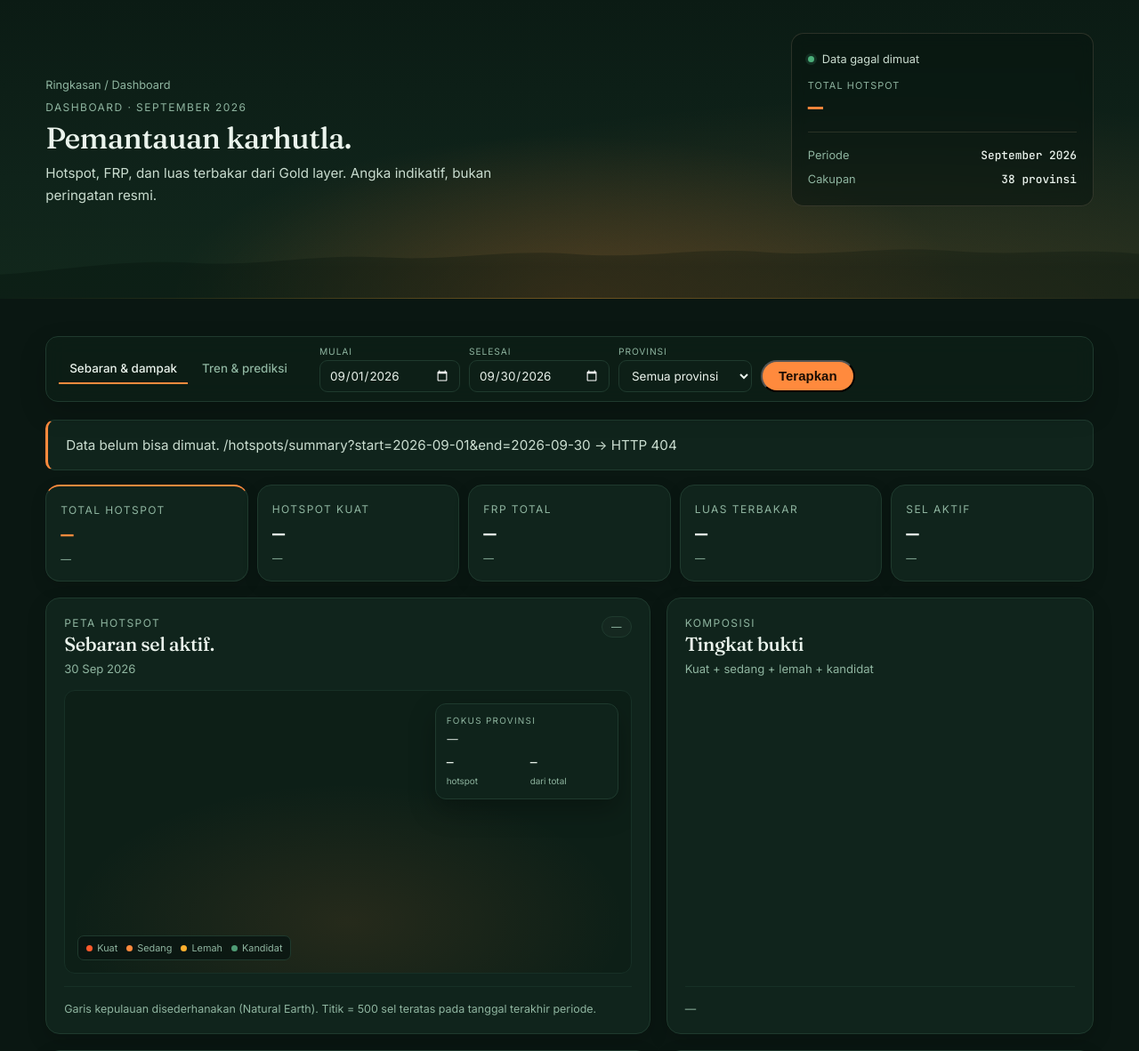
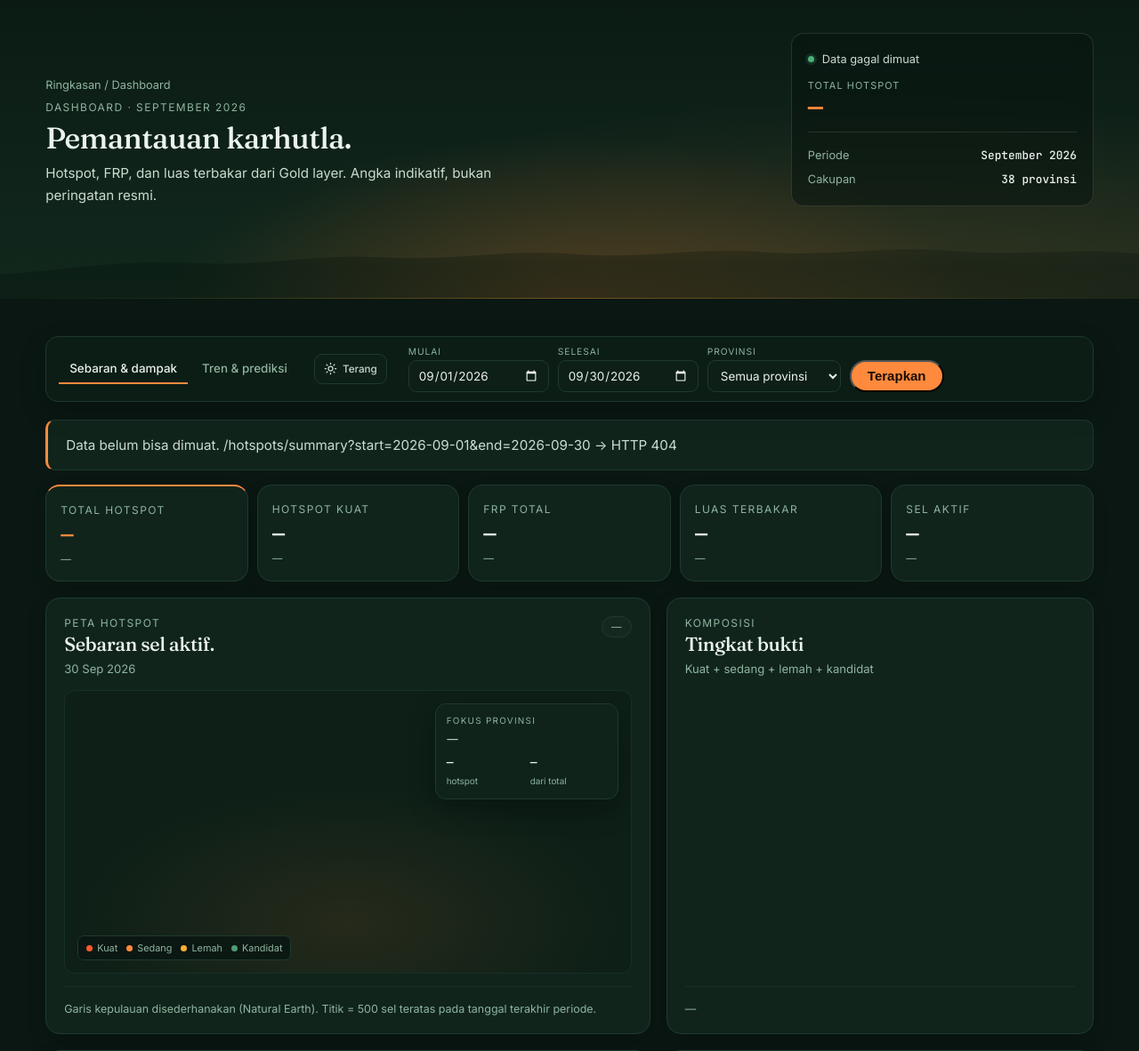
Before and after one commit to prayudahlah/karhutla-data-platform, a Python web app: template src/serving/templates/dashboard.html in a window 1280 px wide. Shown: the part 90-1272 px from the top of the page at 89% size. Run offline with Jinja, Linux system fonts and the light colour scheme; the template is opened without the code that fills it, so the values that code supplies are empty.

Commit message:
feat(dashboard): tema terang dan gelap dengan toggle tersimpan

```diff
--- a/src/serving/static/dashboard.css
+++ b/src/serving/static/dashboard.css
@@ -1,5 +1,82 @@
 /* Dashboard Gold. Halaman ini memakai kanvas lebih lebar dari portal,
    tetapi tetap memakai token dan tipografi portal.css. */
+
+/* Workspace membawa token tema; hero, navbar, dan footer tetap gelap. */
+.dash-workspace {
+  --tier-kuat: #ff5a2b;
+  --tier-sedang: #ff8a3d;
+  --tier-lemah: #ffb02e;
+  --tier-kandidat: #4f9c75;
+  --controlbar-bg: rgba(13, 31, 23, 0.9);
+  --map-focus-bg: rgba(16, 36, 28, 0.9);
+  --map-legend-bg: rgba(10, 23, 18, 0.9);
+  --track: #173026;
+  --heat-1: #173026;
+  --heat-2: #2f5e49;
+  --heat-3: #6f9c83;
+  --heat-4: #ffb02e;
+  --heat-5: #ff5a2b;
+  --panel-shadow: 0 8px 22px rgba(0, 0, 0, 0.16);
+  --kpi-shadow: 0 6px 18px rgba(0, 0, 0, 0.12);
+  padding-bottom: 28px;
+  background: var(--bg);
+  color: var(--text);
+}
+
+html[data-theme="light"] .dash-workspace {
+  --bg: #f3f0e7;
+  --panel: #fffdf9;
+  --panel-2: #f8f5ec;
+  --line: #e0d9ca;
+  --line-soft: #ece6da;
+  --text: #16241c;
+  --body: #3f5146;
+  --label: #6f7f75;
+  --edge: #9aab9d;
+  --amber: #d9581e;
+  --ember: #d9431f;
+  --gold: #b98314;
+  --green: #2f7d57;
+  --tier-kuat: #e2402a;
+  --tier-sedang: #f2711c;
+  --tier-lemah: #e9a21b;
+  --tier-kandidat: #2f7d57;
+  --controlbar-bg: rgba(255, 253, 249, 0.92);
+  --map-focus-bg: rgba(255, 253, 249, 0.94);
+  --map-legend-bg: rgba(255, 253, 249, 0.94);
+  --track: #eee8db;
+  --heat-1: #f1ede2;
+  --heat-2: #e6efe5;
+  --heat-3: #c7ddc6;
+  --heat-4: #ffb02e;
+  --heat-5: #ff5a2b;
+  --panel-shadow: 0 8px 22px rgba(40, 50, 38, 0.06);
+  --kpi-shadow: 0 6px 18px rgba(40, 50, 38, 0.05);
+}
+
+.theme-toggle {
+  display: inline-flex;
+  flex: none;
+  align-items: center;
+  gap: 6px;
+  height: 34px;
+  margin-left: 8px;
+  padding: 0 10px;
+  border: 1px solid var(--line);
+  border-radius: 9px;
+  background: var(--panel-2);
+  color: var(--body);
+  font: inherit;
+  font-size: 0.73rem;
+  font-weight: 500;
+  cursor: pointer;
+  transition: border-color 140ms ease, color 140ms ease;
+}
+.theme-toggle:hover { border-color: var(--edge); color: var(--text); }
+.theme-toggle:focus-visible { outline: 2px solid var(--amber); outline-offset: 2px; }
+.theme-toggle .theme-icon.moon { display: none; }
+html[data-theme="light"] .theme-toggle .theme-icon.sun { display: none; }
+html[data-theme="light"] .theme-toggle .theme-icon.moon { display: block; }
 
 .site-header .site-nav,
 .site-footer,
--- a/src/serving/static/dashboard.js
+++ b/src/serving/static/dashboard.js
@@ -135,6 +135,156 @@
     if (state.province) params.set("province", state.province);
     return params.toString();
   };
+
+  const THEME_KEY = "jagahutan-theme";
+
+  const PALETTES = {
+    dark: {
+      tier: {
+        kuat: "#ff5a2b",
+        sedang: "#ff8a3d",
+        lemah: "#ffb02e",
+        kandidat: "#4f9c75",
+      },
+      frp: "#ffb02e",
+      treemap: [
+        "#E8681F",
+        "#2F7D57",
+        "#3A8F66",
+        "#4F9C75",
+        "#67AD88",
+        "#82BF9D",
+        "#A0D0B4",
+        "#BFE0C9",
+      ],
+      treemapOthers: "#5C6B62",
+      mapLand: "#153a2b",
+      mapStroke: "#3d7657",
+      mapGrid: "#1b3a2d",
+      mapLabel: "#8fb5a0",
+      heat: [
+        ["#173026", "#eaf3ec"],
+        ["#2f5e49", "#f4fbf6"],
+        ["#6f9c83", "#10241c"],
+        ["#ffb02e", "#1a0d03"],
+        ["#ff8a3d", "#1a0d03"],
+        ["#ff5a2b", "#1a0d03"],
+      ],
+    },
+    light: {
+      tier: {
+        kuat: "#e2402a",
+        sedang: "#f2711c",
+        lemah: "#e9a21b",
+        kandidat: "#2f7d57",
+      },
+      frp: "#d9581e",
+      treemap: [
+        "#D9581E",
+        "#1B4F36",
+        "#266044",
+        "#317054",
+        "#3D8062",
+        "#4F9070",
+        "#65A184",
+        "#7FB29A",
+      ],
+      treemapOthers: "#B7AF9F",
+      mapLand: "#d8e2c5",
+      mapStroke: "#9fb28e",
+      mapGrid: "#e6e2d3",
+      mapLabel: "#6d7f72",
+      heat: [
+        ["#f1ede2", "#8a978c"],
+        ["#e6efe5", "#3f5c4c"],
+        ["#c7ddc6", "#24402f"],
+        ["#9dc79b", "#16241c"],
+        ["#ffb02e", "#1a0d03"],
+        ["#ff5a2b", "#1a0d03"],
+      ],
+    },
+  };
+
+  const isLight = () => document.documentElement.dataset.theme === "light";
+  const palette = () => (isLight() ? PALETTES.light : PALETTES.dark);
+
+  let lastData = null;
+
+  function syncThemeButton() {
+    const button = $("theme-toggle");
+    if (!button) return;
+    const light = isLight();
+    button.setAttribute("aria-pressed", String(light));
+    const label = button.querySelector(".theme-label");
+    if (label) label.textContent = light ? "Gelap" : "Terang";
+    const title = light ? "Ganti ke tema gelap" : "Ganti ke tema terang";
+    button.setAttribute("aria-label", "Ganti tema");
+    button.setAttribute("title", title);
+  }
+
+  function renderAll(data) {
+    const { summaryRows, dailyRows, monthlyRows, health, cells } = data;
+    renderSummary(summaryRows, monthlyRows);
+    renderTrendKpis(dailyRows);
+    renderTierChart(dailyRows);
+    renderDailyStrip(dailyRows);
+    renderMap(cells, summaryRows);
+    renderTreemap(summaryRows);
+    renderLineChart(
+      "chart-frp",
+      dailyRows,
+      "frp_sum",
+      "frp-peak",
+      palette().frp,
+    );
+    renderTop(
+      "top-hotspot",
+      summaryRows,
+      "hotspot_count",
+      false,
+      sum(summaryRows, "hotspot_count"),
+    );
+    renderDonut(summaryRows);
+
+    const hotspotTotal = sum(summaryRows, "hotspot_count");
+    const kandidat = sum(summaryRows, "hotspot_kandidat");
+    $("top-hotspot-note").textContent = summaryRows.length
+      ? summaryRows.length +
+        " provinsi · " +
+        number.format(hotspotTotal) +
+        " hotspot"
+      : "Belum ada data pada rentang ini.";
+    $("donut-note").textContent = hotspotTotal
+      ? "Kandidat " +
+        decimal.format((kandidat / hotspotTotal) * 100) +
+        "% dari total"
+      : "Belum ada data pada rentang ini.";
+    renderFreshness(health);
+  }
+
+  function applyTheme(theme, persist) {
+    if (theme === "light") {
+      document.documentElement.dataset.theme = "light";
+    } else {
+      delete document.documentElement.dataset.theme;
+    }
+    if (persist) {
+      try {
+        localStorage.setItem(THEME_KEY, theme);
+      } catch (error) {}
+    }
+    syncThemeButton();
+    if (lastData) renderAll(lastData);
+  }
+
+  function bindTheme() {
+    const button = $("theme-toggle");
+    if (!button) return;
+    button.addEventListener("click", () => {
+      applyTheme(isLight() ? "dark" : "light", true);
+    });
+    syncThemeButton();
+  }
 
   function renderSummary(summaryRows, monthlyRows) {
     const total = sum(summaryRows, "hotspot_count");
@@ -514,10 +664,10 @@
         const x = center - barWidth / 2;
         let y = padT + plotH;
         const parts = [
-          ["kuat", "#ff5a2b"],
-          ["sedang", "#ff8a3d"],
-          ["lemah", "#ffb02e"],
-          ["kandidat", "#4F9C75"],
+          ["kuat", palette().tier.kuat],
+          ["sedang", palette().tier.sedang],
+          ["lemah", palette().tier.lemah],
+          ["kandidat", palette().tier.kandidat],
         ]
           .map(([key, color]) => {
             const value = bucket[key];
@@ -626,16 +776,7 @@
       return;
     }
 
-    const colors = [
-      "#E8681F",
-      "#2F7D57",
-      "#3A8F66",
-      "#4F9C75",
-      "#67AD88",
-      "#82BF9D",
-      "#A0D0B4",
-      "#BFE0C9",
-    ];
+    const colors = palette().treemap;
     const items = top.map((row, index) => ({
       name: row.province,
       value: Number(row.hotspot_count || 0),
@@ -650,7 +791,7 @@
       items.push({
         name: "Lainnya · " + others.length + " provinsi",
         value: othersValue,
-        color: "#5C6B62",
+        color: palette().treemapOthers,
       });
     }
     const boxes = [];
@@ -780,12 +921,13 @@
   }
 
   function heatColor(ratio) {
-    if (ratio <= 0.001) return ["#173026", "#eaf3ec"];
-    if (ratio < 0.25) return ["#2f5e49", "#f4fbf6"];
-    if (ratio < 0.5) return ["#6f9c83", "#10241c"];
-    if (ratio < 0.75) return ["#ffb02e", "#1a0d03"];
-    if (ratio < 0.9) return ["#ff8a3d", "#1a0d03"];
-    return ["#ff5a2b", "#1a0d03"];
+    const ramp = palette().heat;
+    if (ratio <= 0.001) return ramp[0];
+    if (ratio < 0.25) return ramp[1];
+    if (ratio < 0.5) return ramp[2];
+    if (ratio < 0.75) return ramp[3];
+    if (ratio < 0.9) return ramp[4];
+    return ramp[5];
   }
 
   function renderDailyStrip(rows) {
@@ -941,20 +1083,29 @@
         ? decimal.format((Number(top.hotspot_count) / total) * 100) + "%"
         : "—";
 
+    const colors = palette();
     const land =
       '<rect width="640" height="320" fill="url(#mapGrid)" />' +
-      '<g fill="#153a2b" stroke="#3d7657" stroke-width="1.3" stroke-linejoin="round">' +
+      '<g fill="' +
+      colors.mapLand +
+      '" stroke="' +
+      colors.mapStroke +
+      '" stroke-width="1.3" stroke-linejoin="round">' +
       '<path fill-rule="evenodd" d="' +
       ISLAND_PATHS +
       '" />' +
       "</g>" +
-      '<g fill="#8fb5a0" font-size="9.5" font-weight="600" letter-spacing="1.2" text-anchor="middle" opacity=".8">' +
+      '<g fill="' +
+      colors.mapLabel +
+      '" font-size="9.5" font-weight="600" letter-spacing="1.2" text-anchor="middle" opacity=".8">' +
       '<text x="95" y="223">SUMATERA</text><text x="235" y="260">JAWA</text><text x="338" y="206">KALIMANTAN</text><text x="440" y="218">SULAWESI</text><text x="568" y="216">PAPUA</text>' +
       "</g>";
 
     if (!rows.length) {
       svg.innerHTML =
-        '<defs><pattern id="mapGrid" width="26" height="26" patternUnits="userSpaceOnUse"><path d="M 26 0 L 0 0 0 26" fill="none" stroke="#1b3a2d" stroke-width="1" /></pattern></defs>' +
+        '<defs><pattern id="mapGrid" width="26" height="26" patternUnits="userSpaceOnUse"><path d="M 26 0 L 0 0 0 26" fill="none" stroke="' +
+        colors.mapGrid +
+        '" stroke-width="1" /></pattern></defs>' +
         land +
         '<text x="320" y="168" text-anchor="middle" fill="var(--label)" font-size="13">Tidak ada sel pada tanggal ini.</text>';
       return;
@@ -969,10 +1120,10 @@
       28 + ((6 - Number(lat)) / 17) * 268,
     ];
     const color = (row) => {
-      if (Number(row.hotspot_kuat) > 0) return "#ff5a2b";
-      if (Number(row.hotspot_sedang) > 0) return "#ff8a3d";
-      if (Number(row.hotspot_lemah) > 0) return "#ffb02e";
-      return "#4F9C75";
+      if (Number(row.hotspot_kuat) > 0) return colors.tier.kuat;
+      if (Number(row.hotspot_sedang) > 0) return colors.tier.sedang;
+      if (Number(row.hotspot_lemah) > 0) return colors.tier.lemah;
+      return colors.tier.kandidat;
     };
     const radius = (count) =>
       Math.min(7, Math.max(1.6, 1.4 + Math.sqrt(count) * 0.42));
@@ -1024,7 +1175,9 @@
       .join("");
 
     svg.innerHTML =
-      '<defs><pattern id="mapGrid" width="26" height="26" patternUnits="userSpaceOnUse"><path d="M 26 0 L 0 0 0 26" fill="none" stroke="#1b3a2d" stroke-width="1" /></pattern></defs>' +
+      '<defs><pattern id="mapGrid" width="26" height="26" patternUnits="userSpaceOnUse"><path d="M 26 0 L 0 0 0 26" fill="none" stroke="' +
+      colors.mapGrid +
+      '" stroke-width="1" /></pattern></defs>' +
       land +
       glows +
       dots;
@@ -1033,11 +1186,12 @@
   function renderDonut(summaryRows) {
     const svg = $("donut");
     const legend = $("donut-legend");
+    const colors = palette().tier;
     const segments = [
-      { label: "Kuat", value: sum(summaryRows, "hotspot_kuat"), color: "#ff5a2b" },
-      { label: "Sedang", value: sum(summaryRows, "hotspot_sedang"), color: "#ff8a3d" },
-      { label: "Lemah", value: sum(summaryRows, "hotspot_lemah"), color: "#ffb02e" },
-      { label: "Kandidat", value: sum(summaryRows, "hotspot_kandidat"), color: "#4F9C75" },
+      { label: "Kuat", value: sum(summaryRows, "hotspot_kuat"), color: colors.kuat },
+      { label: "Sedang", value: sum(summaryRows, "hotspot_sedang"), color: colors.sedang },
+      { label: "Lemah", value: sum(summaryRows, "hotspot_lemah"), color: colors.lemah },
+      { label: "Kandidat", value: sum(summaryRows, "hotspot_kandidat"), color: colors.kandidat },
     ].filter((segment) => segment.value > 0);
 
     const total = segments.reduce((acc, segment) => acc + segment.value, 0);
@@ -1147,43 +1301,14 @@
         (row) => row.burn_month >= startMonth && row.burn_month <= endMonth,
       );
 
-      renderSummary(summaryRows, monthlyRows);
-      renderTrendKpis(dailyRows);
-      renderTierChart(dailyRows);
-      renderDailyStrip(dailyRows);
-      renderMap(cells.rows || [], summaryRows);
-      renderTreemap(summaryRows);
-      renderLineChart(
-        "chart-frp",
+      lastData = {
+        summaryRows,
         dailyRows,
-        "frp_sum",
-        "frp-peak",
-        "#ffb02e",
-      );
-      renderTop(
-        "top-hotspot",
-        summaryRows,
-        "hotspot_count",
-        false,
-        sum(summaryRows, "hotspot_count"),
-      );
-      renderDonut(summaryRows);
-
-      const hotspotTotal = sum(summaryRows, "hotspot_count");
-      const kandidat = sum(summaryRows, "hotspot_kandidat");
-      $("top-hotspot-note").textContent = summaryRows.length
-        ? summaryRows.length +
-          " provinsi · " +
-          number.format(hotspotTotal) +
-          " hotspot"
-        : "Belum ada data pada rentang ini.";
-      $("donut-note").textContent = hotspotTotal
-        ? "Kandidat " +
-          decimal.format((kandidat / hotspotTotal) * 100) +
-          "% dari total"
-        : "Belum ada data pada rentang ini.";
-
-      renderFreshness(health);
+        monthlyRows,
+        health,
+        cells: cells.rows || [],
+      };
+      renderAll(lastData);
     } catch (error) {
       showError("Data belum bisa dimuat. " + error.message);
       $("freshness").textContent = "Data gagal dimuat";
@@ -1269,6 +1394,7 @@
   }
 
   document.addEventListener("DOMContentLoaded", () => {
+    bindTheme();
     bindTabs();
     bindFilters();
     loadProvinces();
--- a/src/serving/templates/dashboard.html
+++ b/src/serving/templates/dashboard.html
@@ -1,6 +1,18 @@
 {% extends "base.html" %}
 {% block title %}Dashboard | JAGAHUTAN{% endblock %}
-{% block extra_head %}<link rel="stylesheet" href="/static/dashboard.css?v=20261122y">{% endblock %}
+{% block extra_head %}
+<script>
+(function () {
+  try {
+    var theme = localStorage.getItem("jagahutan-theme");
+    if (theme === "light" || theme === "dark") {
+      document.documentElement.dataset.theme = theme;
+    }
+  } catch (error) {}
+})();
+</script>
+<link rel="stylesheet" href="/static/dashboard.css?v=20261123e">
+{% endblock %}
 {% block content %}
 <section class="hero hero-dash">
   <div class="hero-glow"></div>
@@ -28,6 +40,7 @@
   </div>
 </section>
 
+<div class="dash-workspace">
 <div class="shell dash-wrap">
   <div class="dash-controlbar">
     <div class="dash-tabbar">
@@ -35,6 +48,11 @@
         <button class="dash-tab" id="tab-sebaran" type="button" role="tab" aria-selected="true" aria-controls="panel-sebaran" data-tab="sebaran">Sebaran &amp; dampak</button>
         <button class="dash-tab" id="tab-tren" type="button" role="tab" aria-selected="false" aria-controls="panel-tren" data-tab="tren" tabindex="-1">Tren &amp; prediksi</button>
       </div>
+      <button class="theme-toggle" id="theme-toggle" type="button" aria-pressed="false" aria-label="Ganti tema" title="Ganti ke tema terang">
+        <svg class="theme-icon sun" width="15" height="15" viewBox="0 0 24 24" fill="none" stroke="currentColor" stroke-width="2" stroke-linecap="round" aria-hidden="true"><circle cx="12" cy="12" r="4"/><path d="M12 2v2M12 20v2M2 12h2M20 12h2M4.9 4.9l1.4 1.4M17.7 17.7l1.4 1.4M19.1 4.9l-1.4 1.4M6.3 17.7l-1.4 1.4"/></svg>
+        <svg class="theme-icon moon" width="15" height="15" viewBox="0 0 24 24" fill="none" stroke="currentColor" stroke-width="2" stroke-linecap="round" stroke-linejoin="round" aria-hidden="true"><path d="M21 12.8A9 9 0 1 1 11.2 3 7 7 0 0 0 21 12.8z"/></svg>
+        <span class="theme-label">Terang</span>
+      </button>
     </div>
     <form class="dash-toolbar dash-form-row" id="dash-filter" aria-label="Filter data">
       <label class="dash-field">Mulai<input type="date" id="dash-start" value="2026-09-01"></label>
@@ -79,10 +97,10 @@
             </div>
           </div>
           <div class="map-legend">
-            <span><i style="background:#ff5a2b"></i>Kuat</span>
-            <span><i style="background:#ff8a3d"></i>Sedang</span>
-            <span><i style="background:#ffb02e"></i>Lemah</span>
-            <span><i style="background:#4f9c75"></i>Kandidat</span>
+            <span><i style="background:var(--tier-kuat)"></i>Kuat</span>
+            <span><i style="background:var(--tier-sedang)"></i>Sedang</span>
+            <span><i style="background:var(--tier-lemah)"></i>Lemah</span>
+            <span><i style="background:var(--tier-kandidat)"></i>Kandidat</span>
           </div>
         </div>
         <p class="panel-note">Garis kepulauan disederhanakan (Natural Earth). Titik = 500 sel teratas pada tanggal terakhir periode.</p>
@@ -238,5 +256,6 @@
     </div>
   </section>
 </div>
+</div>
 {% endblock %}
-{% block extra_scripts %}<script src="/static/dashboard.js?v=20261122y" defer></script>{% endblock %}
+{% block extra_scripts %}<script src="/static/dashboard.js?v=20261123e" defer></script>{% endblock %}
```
Also changed, not shown: other parts of src/serving/static/dashboard.css (+33 -15 lines).
